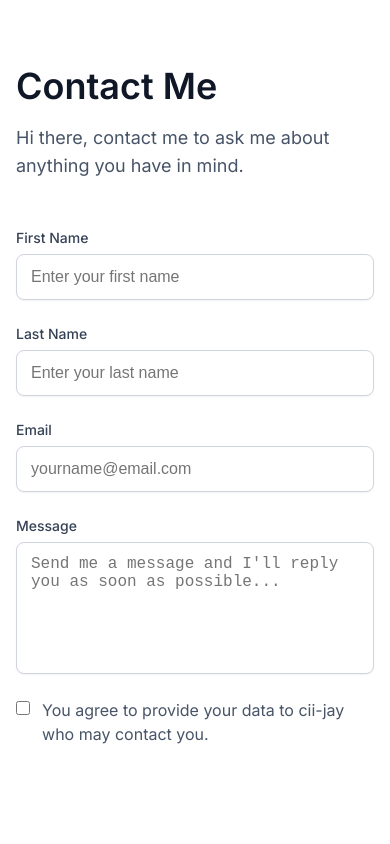
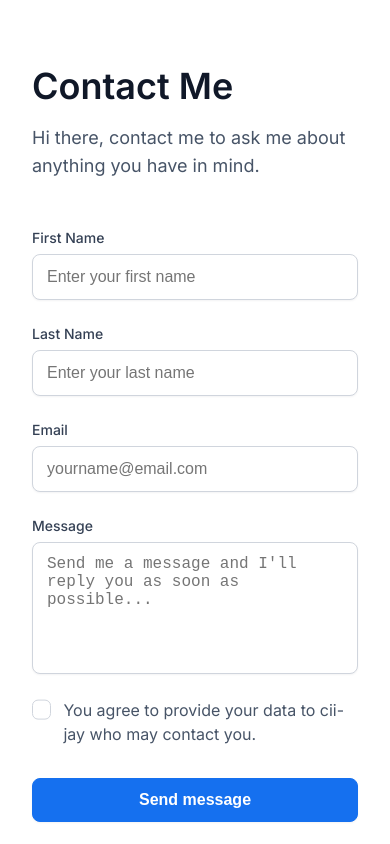
Before and after one commit to Ezeh20/hng-stage-1, a React (Create React App) app: page /contact in a window 390 px wide. Shown: the top 844 px of the page. Built offline with nearby package versions, Linux system fonts and the light colour scheme; the HTML template or start-up script is replaced by a standard one.

Commit message:
Done with the mobile and desktop view

```diff
--- a/src/Routes/Contact/contact.css
+++ b/src/Routes/Contact/contact.css
@@ -73,17 +73,85 @@
 .terms {
   display: flex;
   column-gap: 12px;
+  margin-bottom: 32px;
 }
 .accept-terms {
   font-size: 16px;
   line-height: 24px;
   color: #475467;
 }
-.check{
-  width: 20px;
+input[type="checkbox"] {
+  -webkit-appearance: none;
+  appearance: none;
+  background-color: #fff;
+  margin: 0;
+  font: inherit;
+  width: 30px;
   height: 20px;
-  background: #FFFFFF;
+  color: #d0d5dd;
   border: 1px solid #d0d5dd;
   border-radius: 6px;
-  outline: none;
+  transform: translateY(0.1rem);
+  display: grid;
+  place-content: center;
 }
+
+input[type="checkbox"]::before {
+  content: "";
+  width: 10px;
+  height: 10px;
+  transform: scale(0);
+  transition: 120ms transform ease-in-out;
+  box-shadow: inset 1em 1em #1570ef;
+  transform-origin: bottom left;
+  clip-path: polygon(14% 44%, 0 65%, 50% 100%, 100% 16%, 80% 0%, 43% 62%);
+}
+
+input[type="checkbox"]:checked::before {
+  transform: scale(1);
+}
+
+input[type="checkbox"]:focus {
+  outline: solid #84caff;
+}
+
+input[type="checkbox"]:checked {
+  border: 1px solid #84caff;
+}
+
+.submit {
+  padding: 12px 20px;
+  font-size: 16px;
+  font-weight: 600;
+  color: #fff;
+  margin-bottom: 66px;
+  background: #1570ef;
+  border: 1px solid #1570ef;
+  box-shadow: 0px 1px 2px rgba(16, 24, 40, 0.05);
+  border-radius: 8px;
+  transition: all ease-in-out .3s;
+}
+.submit:hover{
+    background: #175CD3;
+    transition: all ease-in-out .3s;
+}
+
+@media screen and (max-width: 350px) {
+    input[type="checkbox"] {
+        width: 40px;
+      }
+}
+@media screen and (min-width: 480px) {
+    input[type="checkbox"] {
+        width: 20px;
+      }
+}
+
+@media screen and (min-width: 768px) {
+    .contact {
+        margin-top: 156px;
+      }
+      .submit {
+        margin-bottom: 188px;
+      }
+}
--- a/src/Routes/Contact/contact.route.jsx
+++ b/src/Routes/Contact/contact.route.jsx
@@ -1,45 +1,49 @@
-//import Footer from "../../Components/Footer/footer.component"
+import Footer from "../../Components/Footer/footer.component"
 import "./contact.css"
 
 const Contact = () => {
     const name = "cii-jay"
+    const onSubmit = (data) => {
+        console.log(data)
+    }
     return (
-        <div className="container-two">
-            <div className="contact">
+        <div className="container">
+            <div className="contact container-two">
                 <header className="header">
                     <h1 className="title">Contact Me</h1>
                     <p className="subtitle">Hi there, contact me to ask me about anything you have in mind.</p>
                 </header>
                 <section className="contact-form">
-                    <form className="form">
+                    <form className="form" onSubmit={onSubmit}>
                         <div className="top">
                             <div className="form-field">
-                                <label className="label">First Name</label>
+                                <label className="label" htmlFor="first_name">First Name</label>
                                 <input type="text" className="input-area" id="first_name" placeholder="Enter your first name" />
                             </div>
                             <div className="form-field">
-                                <label className="label">Last Name</label>
+                                <label className="label" htmlFor="last_name">Last Name</label>
                                 <input type="text" className="input-area" id="last_name" placeholder="Enter your last name" />
                             </div>
                         </div>
                         <div className="bottom">
                             <div className="form-field">
-                                <label className="label">Email</label>
+                                <label className="label" htmlFor="email">Email</label>
                                 <input type="password" className="input-area" id="email" placeholder="yourname@email.com" />
                             </div>
                             <div className="form-field">
-                                <label className="label">Message</label>
-                                <textarea id="message" className="text-area" placeholder="Send me a message and I'll reply you as soon as possible..."></textarea>
+                                <label className="label" htmlFor="message">Message</label>
+                                <textarea id="message" className="text-area" name="me" placeholder="Send me a message and I'll reply you as soon as possible..."></textarea>
                             </div>
                         </div>
-
                         <label className="terms">
-                            <input type="checkbox" className="check"/>
+                            <input type="checkbox" />
                             <p className="accept-terms">You agree to provide your data to {name} who may contact you.</p>
                         </label>
+                        <button type="submit" id="btn__submit" className="submit">Send message</button>
                     </form>
                 </section>
             </div>
+            <Footer />
         </div>
     )
 }
```
